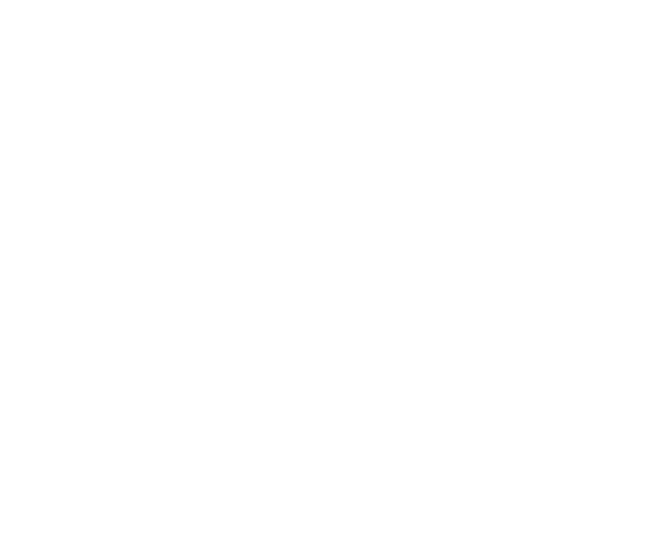
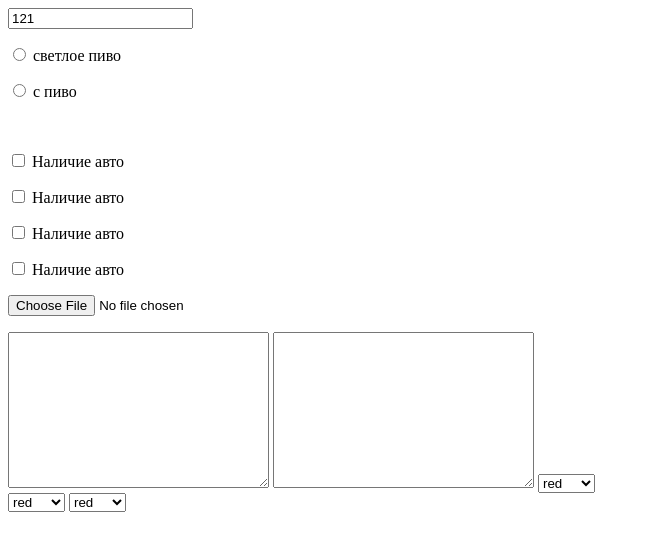
Before and after one commit to serghei32/html, a plain HTML site: page sjalvstandiga kurser/fril.po jizni/FR.lesson4.html in a window 1280 px wide. Shown: the whole page, without its empty margins (0-650 px from the left). Drawn offline with Linux system fonts and the light colour scheme.

Commit message:
lesson 4

```diff
--- a/sjalvstandiga kurser/fril.po jizni/FR.lesson4.html
+++ b/sjalvstandiga kurser/fril.po jizni/FR.lesson4.html
@@ -13,13 +13,60 @@
 
 
 
+<form action="">
+
+<input type="text" name="user3" value="121">
+
+
+<div>
+  <p> <input type="radio" radio name="beer" value="larger">  светлое пиво </p>
+  <p> <input type="radio" radio name="beer" value="larger">  с пиво </p>
+
+<br>
+<div>
+    <p> <input type="checkbox" name="chekbox1" value="111">  Наличие авто </p>
+    <p> <input type="checkbox" name="chekbox2">  Наличие авто </p>
+    <p> <input type="checkbox" name="chekbox3">  Наличие авто </p>
+    <p> <input type="checkbox" name="chekbox4">  Наличие авто </p>
+
+ </div>
+
+ <p> <input type="file" name="file"></p>
+
+ <textarea name="text" id="" cols="30" rows="10"></textarea>
+ <textarea name="text" id="" cols="30" rows="10"></textarea>
 
 
 
+<select name="" id="">
+
+  <option value="1">red</option>
+  <option value="2">green </option>
+  <option value="3">yelow</option>
+  <option value="4">black</option>
+</select>
 
 
 
+</div>
+</form>
 
+
+
+<select name="" id="">
+
+  <option value="1">red</option>
+  <option value="2">green </option>
+  <option value="3">yelow</option>
+  <option value="4">black</option>
+</select>
+<select name="" id="">
+
+  <option value="1">red</option>
+  <option value="2">green </option>
+  <option value="3">yelow</option>
+  <option value="4">black</option>
+</select>
 
 
 
```
Also changed, not shown: 1 other file.
